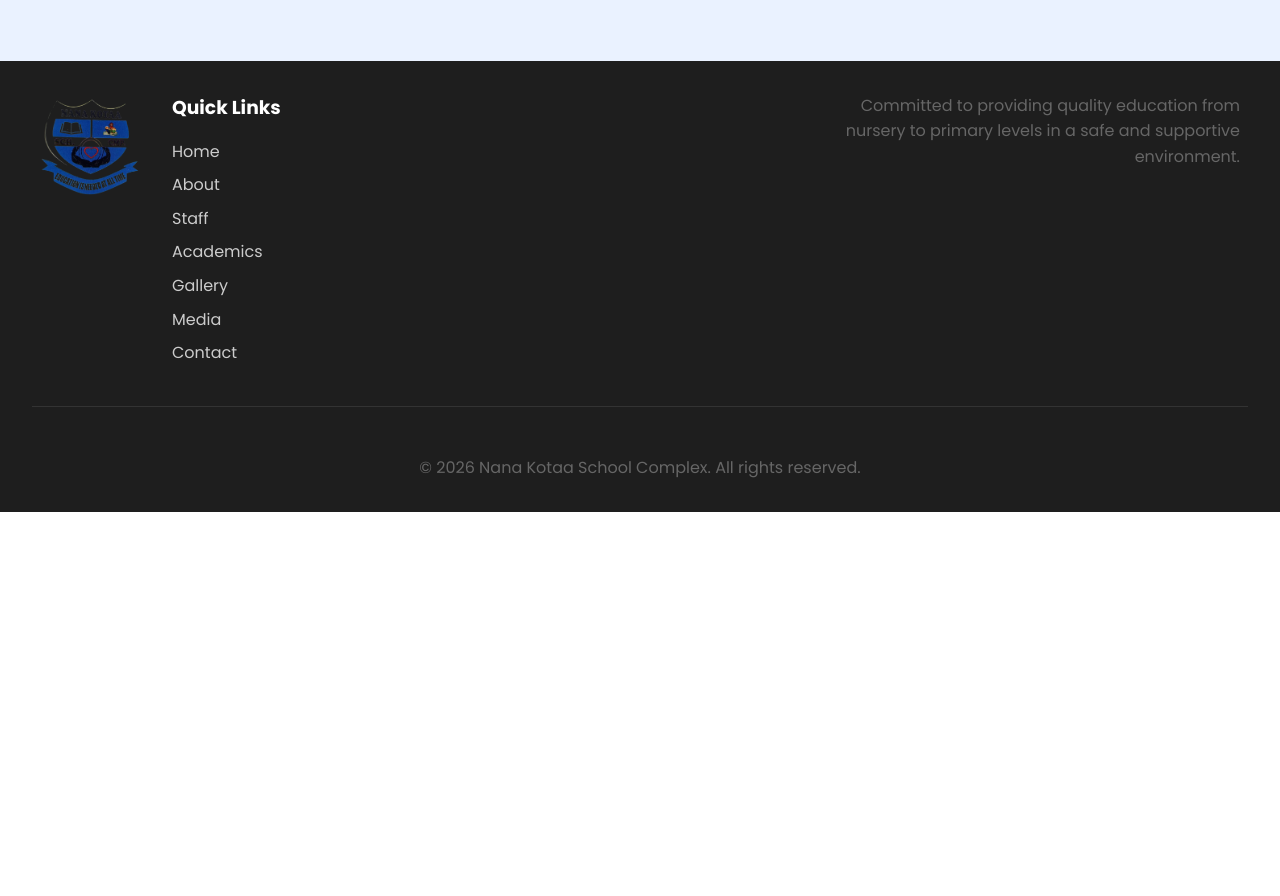
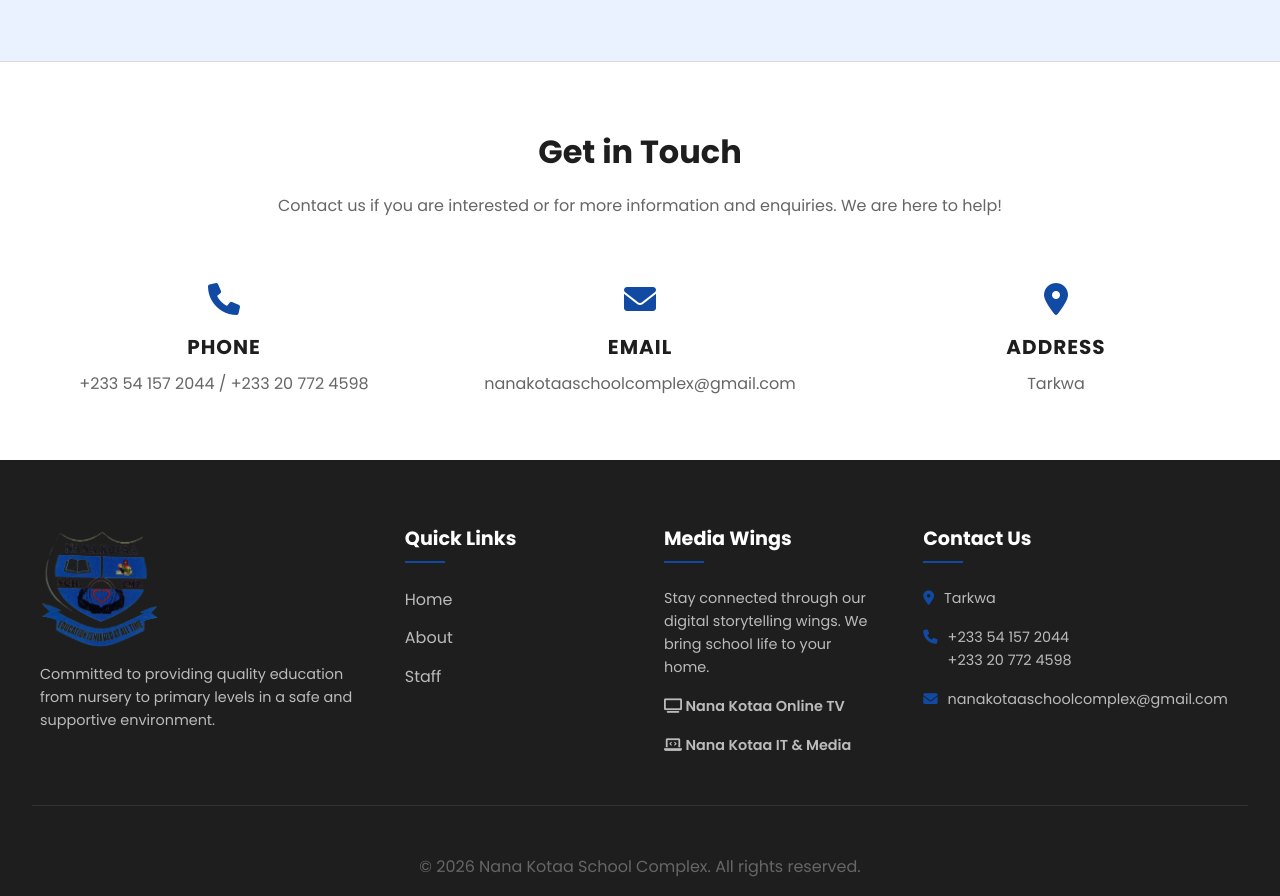
Before and after one commit to Mr-Documents/Basic-School-Website-Project, a website: page index.html in a window 1280 px wide. Shown: the part 3705-4601 px from the top of the page. Before the commit the page ends 4217 px from the top, so only its background shows below. Drawn offline with Linux system fonts and the light colour scheme.

Commit message:
Updates footer

```diff
--- a/index.html
+++ b/index.html
@@ -5,6 +5,7 @@
     <meta name="viewport" content="width=device-width, initial-scale=1.0">
     <title>Nana Kotaa School Complex</title>
     <link rel="stylesheet" href="css/main.css">
+    <link rel="stylesheet" href="https://cdnjs.cloudflare.com/ajax/libs/font-awesome/6.0.0/css/all.min.css">
 </head>
 <body>
     <nav class="navbar">
@@ -122,25 +123,57 @@
         </div>
     </section>
 
+    <section class="section white contact-info-section">
+        <div class="container">
+            <h2>Get in Touch</h2>
+            <p>Contact us if you are interested or for more information and enquiries. We are here to help!</p>
+            <div class="contact-info-grid">
+                <div class="info-item fade-in">
+                    <i class="fas fa-phone"></i>
+                    <h3>Phone</h3>
+                    <p>+233 54 157 2044 / +233 20 772 4598</p>
+                </div>
+                <div class="info-item fade-in">
+                    <i class="fas fa-envelope"></i>
+                    <h3>Email</h3>
+                    <p>nanakotaaschoolcomplex@gmail.com</p>
+                </div>
+                <div class="info-item fade-in">
+                    <i class="fas fa-map-marker-alt"></i>
+                    <h3>Address</h3>
+                    <p>Tarkwa</p>
+                </div>
+            </div>
+        </div>
+    </section>
+
     <footer class="footer">
         <div class="footer-content">
-            <div class="footer-logo-image">
+            <div class="footer-column footer-logo-area">
                 <img src="images/transparent logo.png" alt="Nana Kotaa School Complex logo">
+                <p>Committed to providing quality education from nursery to primary levels in a safe and supportive environment.</p>
             </div>
-            <div class="footer-links">
+            <div class="footer-column footer-links">
                 <h3>Quick Links</h3>
                 <ul>
                     <li><a href="index.html">Home</a></li>
                     <li><a href="about.html">About</a></li>
                     <li><a href="staff.html">Staff</a></li>
-                    <li><a href="academics.html">Academics</a></li>
-                    <li><a href="gallery.html">Gallery</a></li>
-                    <li><a href="media.html">Media</a></li>
-                    <li><a href="contact.html">Contact</a></li>
                 </ul>
             </div>
-            <div class="footer-message">
-                <p>Committed to providing quality education from nursery to primary levels in a safe and supportive environment.</p>
+            <div class="footer-column footer-media">
+                <h3>Media Wings</h3>
+                <p>Stay connected through our digital storytelling wings. We bring school life to your home.</p>
+                <div class="media-tags">
+                    <p><i class="fas fa-tv"></i> Nana Kotaa Online TV</p>
+                    <p><i class="fas fa-laptop-code"></i> Nana Kotaa IT & Media</p>
+                </div>
+            </div>
+            <div class="footer-column footer-contact">
+                <h3>Contact Us</h3>
+                <p><i class="fas fa-map-marker-alt"></i> Tarkwa</p>
+                <p><i class="fas fa-phone"></i> +233 54 157 2044 <br> +233 20 772 4598</p>
+                <p><i class="fas fa-envelope"></i> nanakotaaschoolcomplex@gmail.com</p>
             </div>
         </div>
         <div class="footer-copyright">
--- a/scss/main.scss
+++ b/scss/main.scss
@@ -520,6 +520,48 @@ img {
   color: #4E4E4E;
   line-height: 1.8;
   p { margin: 0.6rem 0; }
+
+  i {
+    color: $main-blue;
+    margin-right: 0.8rem;
+    width: 20px;
+    text-align: center;
+  }
+}
+
+// Contact Info Section (Home Page)
+.contact-info-section {
+  text-align: center;
+  border-top: 1px solid $border-gray;
+
+  .contact-info-grid {
+    display: grid;
+    grid-template-columns: repeat(auto-fit, minmax(280px, 1fr));
+    gap: 3rem;
+    margin-top: 4rem;
+  }
+
+  .info-item {
+    i {
+      font-size: 2rem;
+      color: $main-blue;
+      margin-bottom: 1rem;
+      display: block;
+    }
+
+    h3 {
+      font-size: 1.25rem;
+      margin-bottom: 0.5rem;
+      color: $dark-text;
+      text-transform: uppercase;
+      letter-spacing: 1px;
+    }
+
+    p {
+      margin: 0;
+      color: $gray-text;
+    }
+  }
 }
 
 // General "More" link style
@@ -614,43 +656,55 @@ img {
 .footer {
   background: $dark-text;
   color: $white;
-  text-align: left;
-  padding: 2rem;
+  padding: 4rem 2rem 1rem;
 
   &-content {
-    display: flex;
-    justify-content: flex-start;
-    align-items: flex-start;
+    display: grid;
+    grid-template-columns: 1.5fr 1fr 1fr 1.5fr;
     max-width: 1200px;
     margin: 0 auto;
-    gap: 2rem;
-    flex-wrap: wrap;
+    gap: 3rem;
   }
 
-  &-logo-image {
-    img { max-width: 100px; }
-  }
+  .footer-column {
+    h3 {
+      color: $white;
+      font-size: 1.2rem;
+      margin-bottom: 1.5rem;
+      position: relative;
+      padding-bottom: 0.5rem;
 
-  &-links {
-    flex: 0 1 auto;
-    min-width: 200px;
-    h3 { margin-bottom: 1rem; }
-    ul { list-style: none; }
-    li { margin-bottom: 0.5rem; }
-    a {
-      color: #CCCCCC;
-      text-decoration: none;
-      transition: color 0.3s;
-      &:hover { color: $main-blue; }
+      &::after {
+        content: '';
+        position: absolute;
+        left: 0;
+        bottom: 0;
+        width: 40px;
+        height: 2px;
+        background: $main-blue;
+      }
     }
   }
 
-  &-message {
-    flex: 0 1 auto;
-    max-width: 400px;
-    margin-left: auto;
-    text-align: right;
-    p { color: #CCCCCC; margin: 0; }
+  .footer-logo-area {
+    img { max-width: 120px; margin-bottom: 1rem; }
+    p { font-size: 0.9rem; line-height: 1.6; color: #BBB; }
+  }
+
+  .footer-links {
+    ul { list-style: none; }
+    li { margin-bottom: 0.8rem; }
+    a { color: #BBB; text-decoration: none; transition: 0.3s; &:hover { color: $white; padding-left: 5px; } }
+  }
+
+  .footer-media {
+    p { font-size: 0.9rem; color: #BBB; margin-bottom: 1rem; }
+    .media-tags { font-weight: 600; color: $white; font-size: 0.85rem; }
+  }
+
+  .footer-contact {
+    p { color: #BBB; font-size: 0.9rem; margin-bottom: 1rem; display: flex; align-items: flex-start; gap: 10px; }
+    i { color: $main-blue; margin-top: 4px; }
   }
 
   &-copyright {
@@ -736,19 +790,14 @@ img {
   .contact-image, .contact-form-wrapper { width: 100%; }
 
   .footer {
-    text-align: center;
-
     &-content {
-      flex-direction: column;
-      align-items: center;
-      justify-content: center;
+      grid-template-columns: 1fr;
+      gap: 2.5rem;
+      text-align: center;
     }
 
-    &-message {
-      text-align: center;
-      max-width: 100%;
-      margin-left: 0;
-    }
+    .footer-column h3::after { left: 50%; transform: translateX(-50%); }
+    .footer-contact p { justify-content: center; }
 
     &-copyright {
       text-align: center;
```
Also changed, not shown: contact.html (+20 -11 lines), css/main.css, 1 other file.
